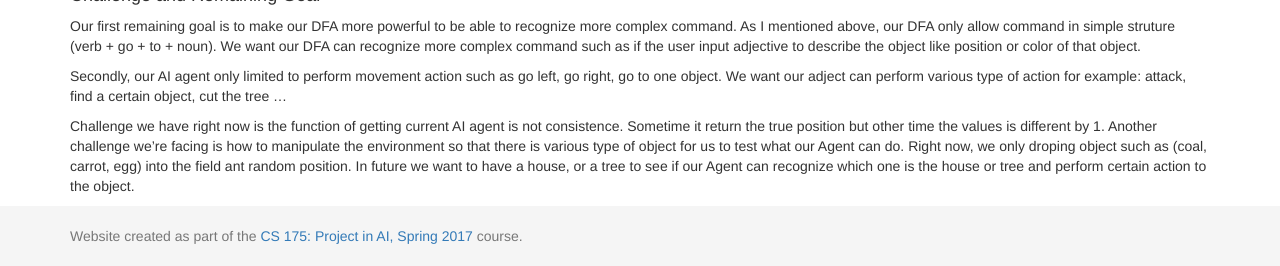
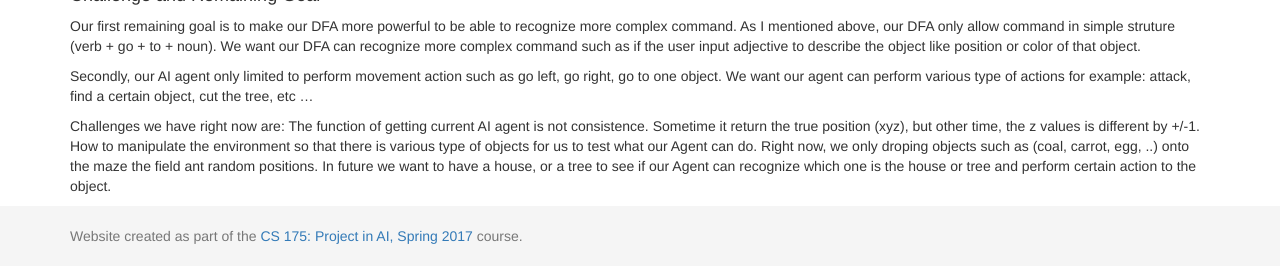
Before and after one commit to quanal/Captain-Commando, a Jekyll site: the page built from docs/status.md, in a window 1280 px wide and 900 px high, scrolled down 3718 px, cut to the strip 634-900 px from the top of the window. Built offline with Jekyll 4.4.1, drawn with Linux system fonts in a browser that asks for light colours; our own code applies the rules of GitHub Pages for plain Markdown files.

Commit message:
Update status.md

```diff
--- a/docs/status.md
+++ b/docs/status.md
@@ -76,6 +76,8 @@ As we improved our sentence_data and as we train our classifier to have more rel
 <h4>Challenge and Remaining Goal</h4>
   Our first remaining goal is to make our DFA more powerful to be able to recognize more complex command. As I mentioned above, our DFA only allow command in simple struture (verb + go + to + noun). We want our DFA can recognize more complex command such as if the user input adjective to describe the object like position or color of that object.
 
-  Secondly, our AI agent only limited to perform movement action such as go left, go right, go to one object. We want our adject can perform various type of action for example: attack, find a certain object, cut the tree ...
+  Secondly, our AI agent only limited to perform movement action such as go left, go right, go to one object. We want our agent can perform various type of actions for example: attack, find a certain object, cut the tree, etc ...
 
-  Challenge we have right now is the function of getting current AI agent is not consistence. Sometime it return the true position but other time the values is different by 1. Another challenge we're facing is how to manipulate the environment so that there is various type of object for us to test what our Agent can do. Right now, we only droping object such as (coal, carrot, egg) into the field ant random position. In future we want to have a house, or a tree to see if our Agent can recognize which one is the house or tree and perform certain action to the object.
+  Challenges we have right now are:
+    The function of getting current AI agent is not consistence. Sometime it return the true position (xyz), but other time, the z values is different by +/-1.
+    How to manipulate the environment so that there is various type of objects for us to test what our Agent can do. Right now, we only droping objects such as (coal, carrot, egg, ..) onto the maze the field ant random positions. In future we want to have a house, or a tree to see if our Agent can recognize which one is the house or tree and perform certain action to the object.
```
